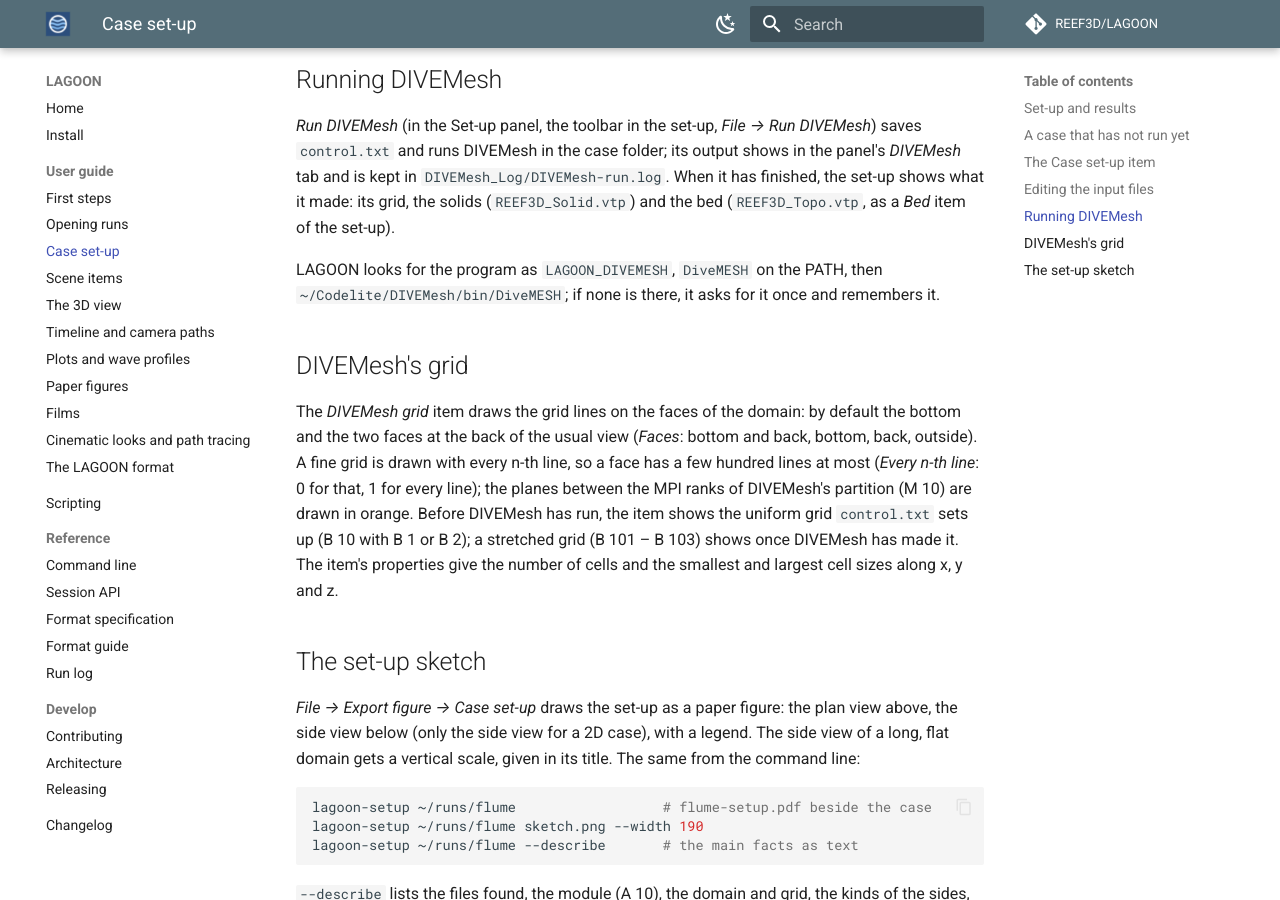
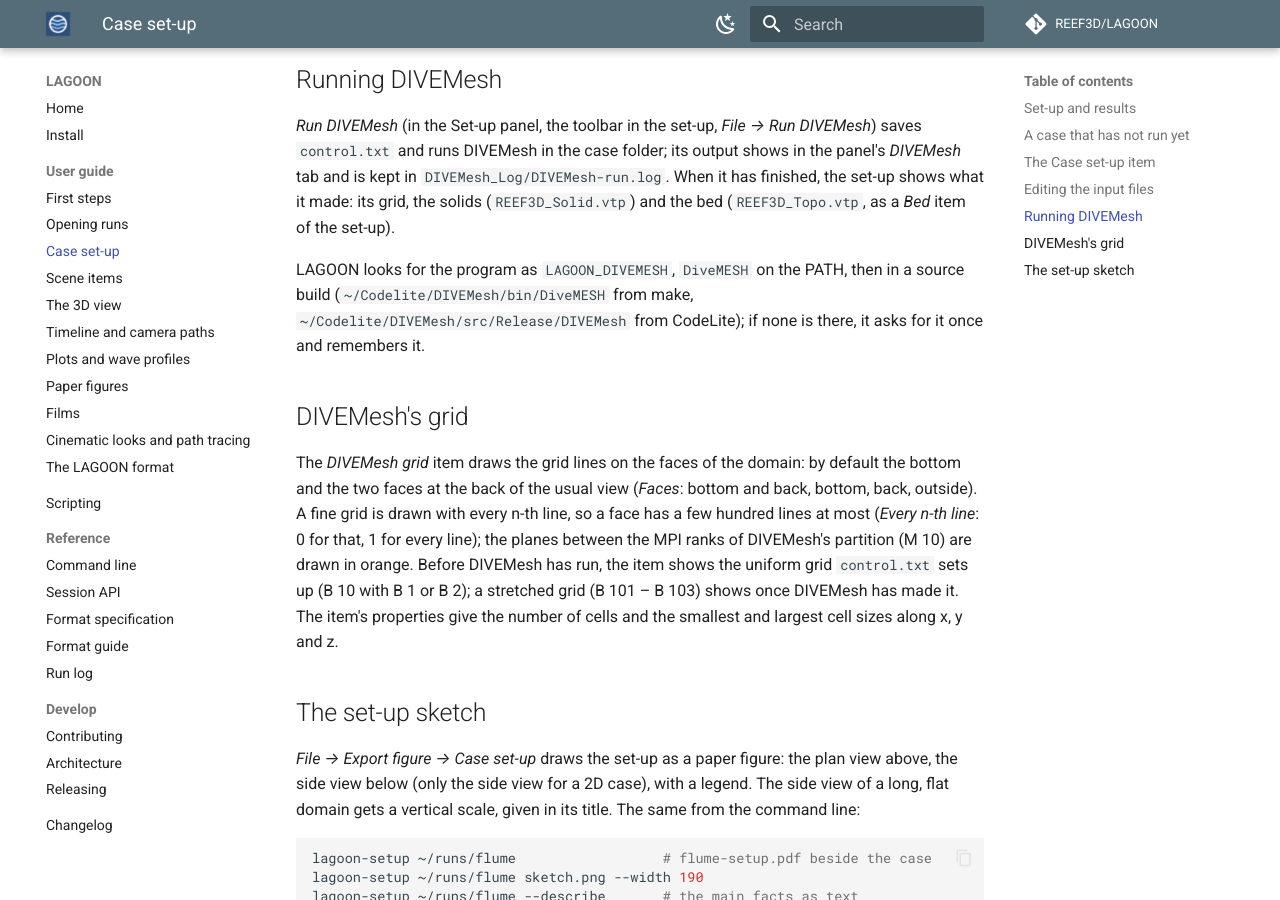
Before and after one commit to REEF3D/LAGOON, an MkDocs documentation site: the page built from docs/guide/setup.md, in a window 1280 px wide and 900 px high, scrolled down 3074 px. Built offline with MkDocs 1.6.1 and Material for MkDocs 9.7.7, drawn with Linux system fonts in a browser that asks for light colours; comment, search, counter and statistics services are not loaded.

Commit message:
Find DIVEMesh where CodeLite builds it (src/Release/DIVEMesh)
Co-Authored-By: Claude Opus 5.5 <noreply@anthropic.com>
Claude-Session: https://claude.ai/code/session_013aJaRBweadkc883UkvkqYs

```diff
--- a/docs/guide/setup.md
+++ b/docs/guide/setup.md
@@ -118,8 +118,9 @@ made: its grid, the solids (`REEF3D_Solid.vtp`) and the bed (`REEF3D_Topo.vtp`,
 as a *Bed* item of the set-up).
 
 LAGOON looks for the program as `LAGOON_DIVEMESH`, `DiveMESH` on the PATH, then
-`~/Codelite/DIVEMesh/bin/DiveMESH`; if none is there, it asks for it once and
-remembers it.
+in a source build (`~/Codelite/DIVEMesh/bin/DiveMESH` from make,
+`~/Codelite/DIVEMesh/src/Release/DIVEMesh` from CodeLite); if none is there, it
+asks for it once and remembers it.
 
 ## DIVEMesh's grid
 
```
Also changed, not shown: 1 other file.
